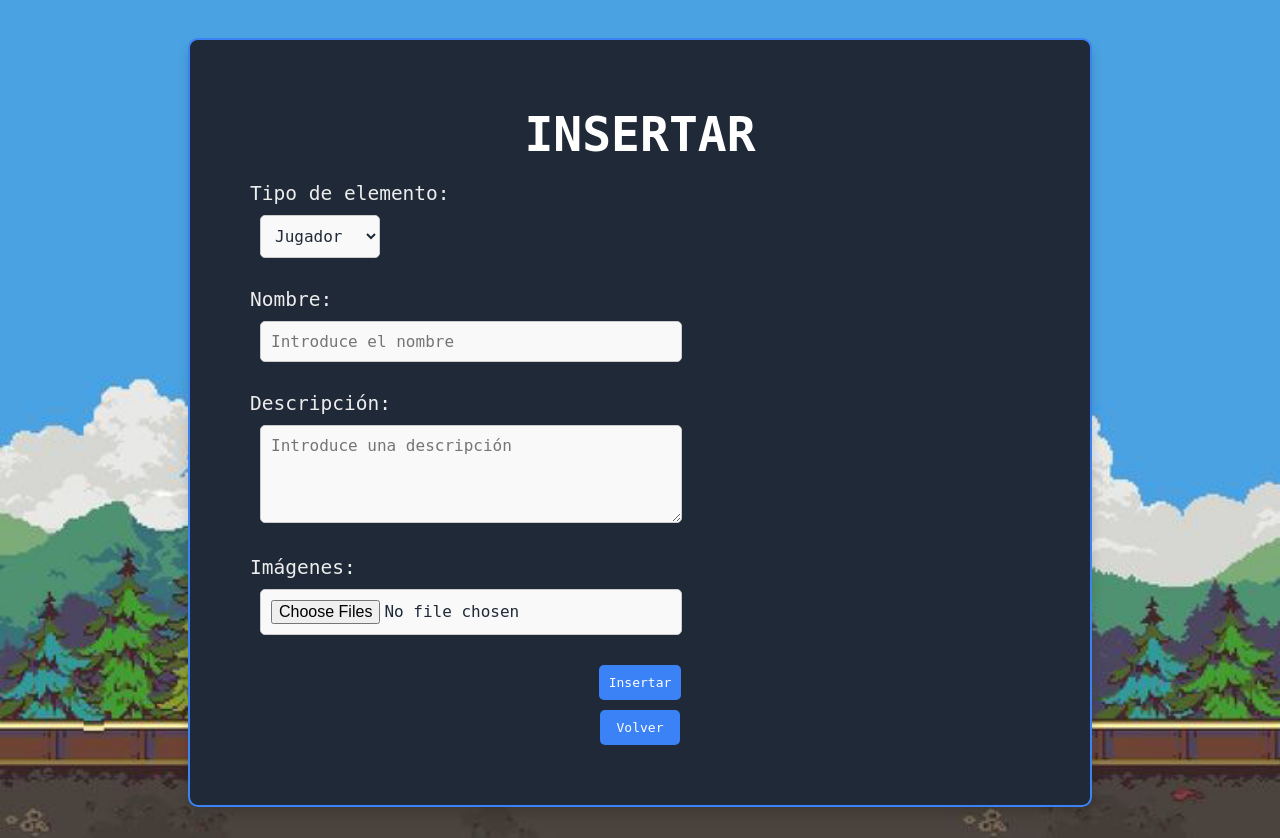
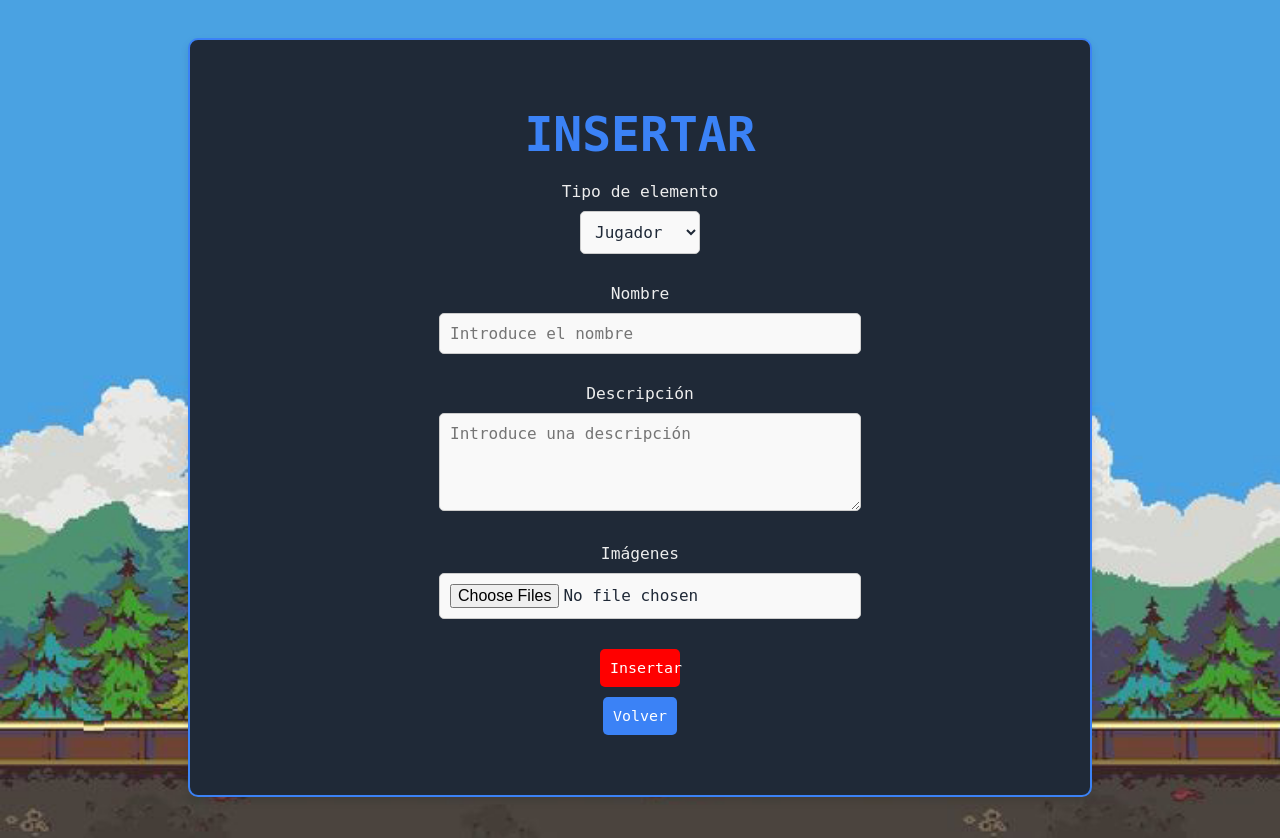
Before and after one commit to agomezEVG/ABP_Shopper_Mario, a PHP site: page /src/php/views/insertar.html in a window 1280 px wide. Run offline with PHP 8.4, Linux system fonts and the light colour scheme; some web fonts are replaced.

Commit message:
cambios al insertar

```diff
--- a/src/css/style.css
+++ b/src/css/style.css
@@ -228,23 +228,24 @@ main {
     #panelInsertar {
       padding: 50px;
       border-radius: 10px;
-      box-shadow: 0 8px 12px rgba(0, 0, 0, 0.15);
+      box-shadow: 0 4px 8px rgba(0, 0, 0, 0.1);
       max-width: 800px;
       background-color: #1F2937;
       color: #EDEDED;
       border: 2px solid #3B82F6;
+      text-align: center;
     }
 
     #panelInsertar h3 {
         text-align: center;
         margin-bottom: 20px;
-        color:white;
+        color: #3B82F6;
       }
 
     #panelInsertar label{
       font-family: monospace;
       display: block;
-      font-size: 1.5em;
+      font-size: 1.25em;
       margin: 10px;
 
     }
@@ -252,7 +253,6 @@ main {
     #selectInsertar {
         width: 15%;
         padding: 10px;
-        margin-left: 20px;
         margin-bottom: 20px;
         border: 1px solid #ccc;
         border-radius: 5px;
@@ -279,17 +279,18 @@ main {
         background-color: #f9f9f9;
     }
 
+
     input[type="text"]:focus, textarea:focus {
         border-color: #007bff;
         outline: none;
-        box-shadow: 0 0 5px rgba(0, 123, 255, 0.5);
+        box-shadow: 0 0 8px rgba(59, 130, 246, 0.3);
     }
 
-    button {
+        button {
         display: block;
         width: 20%;
         padding: 10px;
-        background-color: red;
+        background-color: #3B82F6;
         color: #fff;
         border: none;
         border-radius: 5px;
@@ -300,10 +301,11 @@ main {
     }
 
     button:hover {
-        background-color: crimson;
+        background-color: #2563EB;
     }
-    button[type='button']{
-      background-color:#3B82F6;
+
+    button[type='submit']{
+      background-color:red;
       width: 10%;
     }
 
@@ -324,7 +326,7 @@ main {
       padding: 50px;
       border-radius: 10px;
       box-shadow: 0 8px 12px rgba(0, 0, 0, 0.15);
-      width: 80%;
+      width: 90%;
       height: fit-content;
       background-color: #1F2937;
       color: #EDEDED;
@@ -334,7 +336,7 @@ main {
     #panelModificar h3 {
         text-align: center;
         margin-bottom: 20px;
-        color:white;
+        color:#3B82F6;
     }
 
 
@@ -364,7 +366,7 @@ main {
         color: #fff;
         border: none;
         border-radius: 5px;
-        font-size: 1em;
+        font-size: 1.15em;
         cursor: pointer;
         transition: background-color 0.3s ease;
         margin: 10px auto;
@@ -373,7 +375,9 @@ main {
     button:hover {
       background-color:rgba(0, 123, 255, 0.5);
     }
-
+    .btn-borrar{
+      background-color: red;
+    }
     #panelModificar table{
       border-spacing: 20px;
     }
@@ -385,7 +389,7 @@ main {
 
 
     #panelModificar tbody td{
-      font-size: 1em;
+      font-size: 1.5em;
       padding: 10px;
     }
 
--- a/src/php/views/inicioSesion.html
+++ b/src/php/views/inicioSesion.html
@@ -27,7 +27,7 @@
                     <input type="submit" value="Iniciar Sesion"/>
                 </form>
             </section>
-            <a class="volver" href="introJuego.html">Volver</a>
+            <a class="volver" href="index.html">Volver</a>
         </main>
     </body>
 </html>
--- a/src/php/views/insertar.html
+++ b/src/php/views/insertar.html
@@ -15,7 +15,7 @@
                 <h3>INSERTAR</h3>
 
                 <!-- Select con opciones -->
-                <label for="selectInsertar">Tipo de elemento:</label>
+                <label for="selectInsertar">Tipo de elemento</label>
                 <select id="selectInsertar" name="tipoElemento">
                     <option value="jugador">Jugador</option>
                     <option value="npc">NPC</option>
@@ -25,13 +25,13 @@
 
                 <!-- Formulario para datos -->
                 <form id="formInsertar" action="#" method="post" enctype="multipart/form-data">
-                    <label for="nombre">Nombre:</label>
+                    <label for="nombre">Nombre</label>
                     <input type="text" id="nombre" name="nombre" placeholder="Introduce el nombre" required>
 
-                    <label for="descripcion">Descripción:</label>
+                    <label for="descripcion">Descripción</label>
                     <textarea id="descripcion" name="descripcion" placeholder="Introduce una descripción" rows="4" required></textarea>
 
-                    <label for="imagenes">Imágenes:</label>
+                    <label for="imagenes">Imágenes</label>
                     <input type="file" id="imagenes" name="imagenes[]" accept="image/*" multiple required>
 
                     <button type="submit">Insertar</button>
--- a/src/php/views/modificar.html
+++ b/src/php/views/modificar.html
@@ -28,7 +28,6 @@
                             <th>Nombre</th>
                             <th>Descripción</th>
                             <th>Imágenes</th>
-                            <th>Acción</th>
                         </tr>
                     </thead>
                     <tbody>
@@ -43,6 +42,7 @@
                               </div>
                             </td>
                             <td><button class="btn-modificar">Modificar</button></td>
+                            <td><button class="btn-borrar">Borrar</button></td>
                         </tr>
                         <tr>
                           <td>Jugador 2</td>
@@ -53,6 +53,7 @@
                               </div>
                             </td>
                             <td><button class="btn-modificar">Modificar</button></td>
+                            <td><button class="btn-borrar">Borrar</button></td>
                         </tr>
                         <tr>
                             <td>Jugador 3</td>
@@ -64,6 +65,7 @@
                                </div>
                             </td>
                             <td><button class="btn-modificar">Modificar</button></td>
+                            <td><button class="btn-borrar">Borrar</button></td>
                         </tr>
                     </tbody>
                   </table>
--- a/src/php/views/rankings.html
+++ b/src/php/views/rankings.html
@@ -85,7 +85,7 @@
                     </tr>
                 </tbody>
             </table>
-            <a class="volver" href="introJuego.html">Volver</a>
+            <a class="volver" href="index.html">Volver</a>
 
         </main>
         <!-- <script src="admin.js"></script> -->
```
Also changed, not shown: src/php/views/index.html (renamed from src/php/views/introJuego.html).
